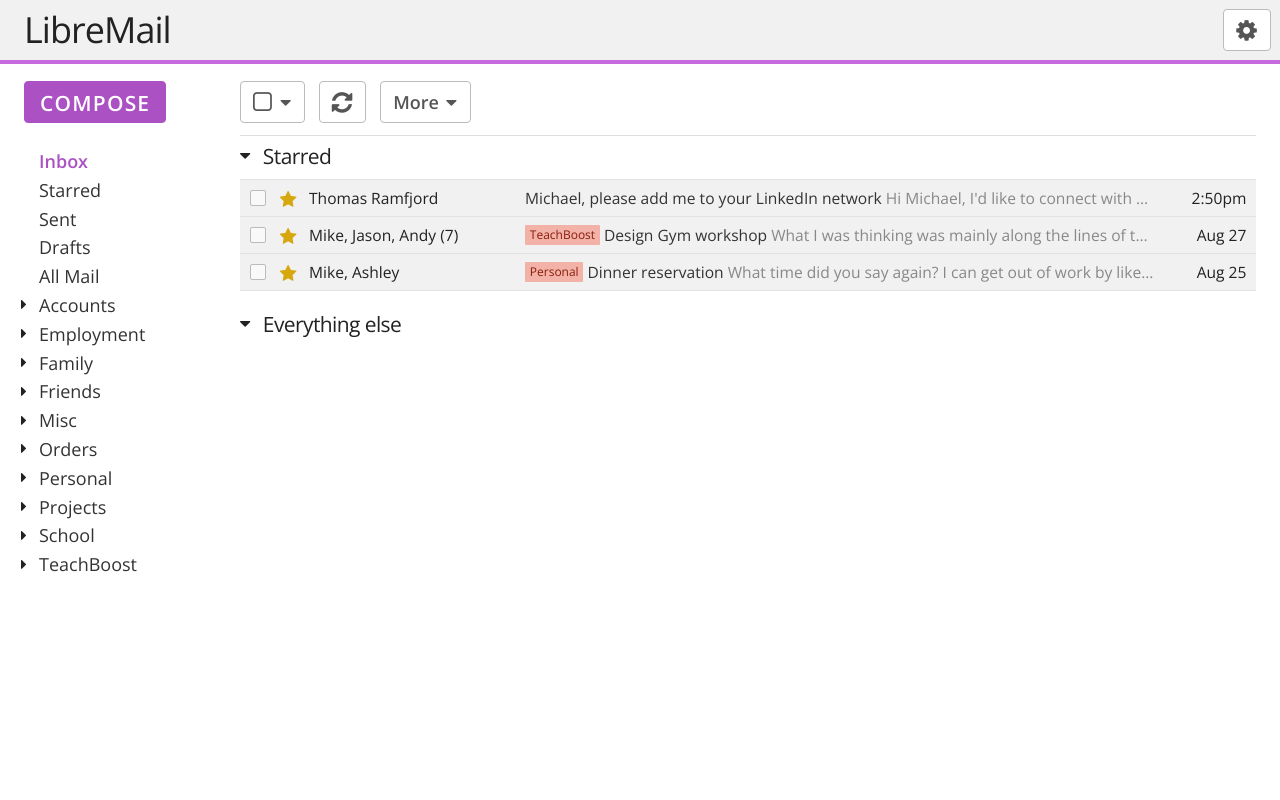
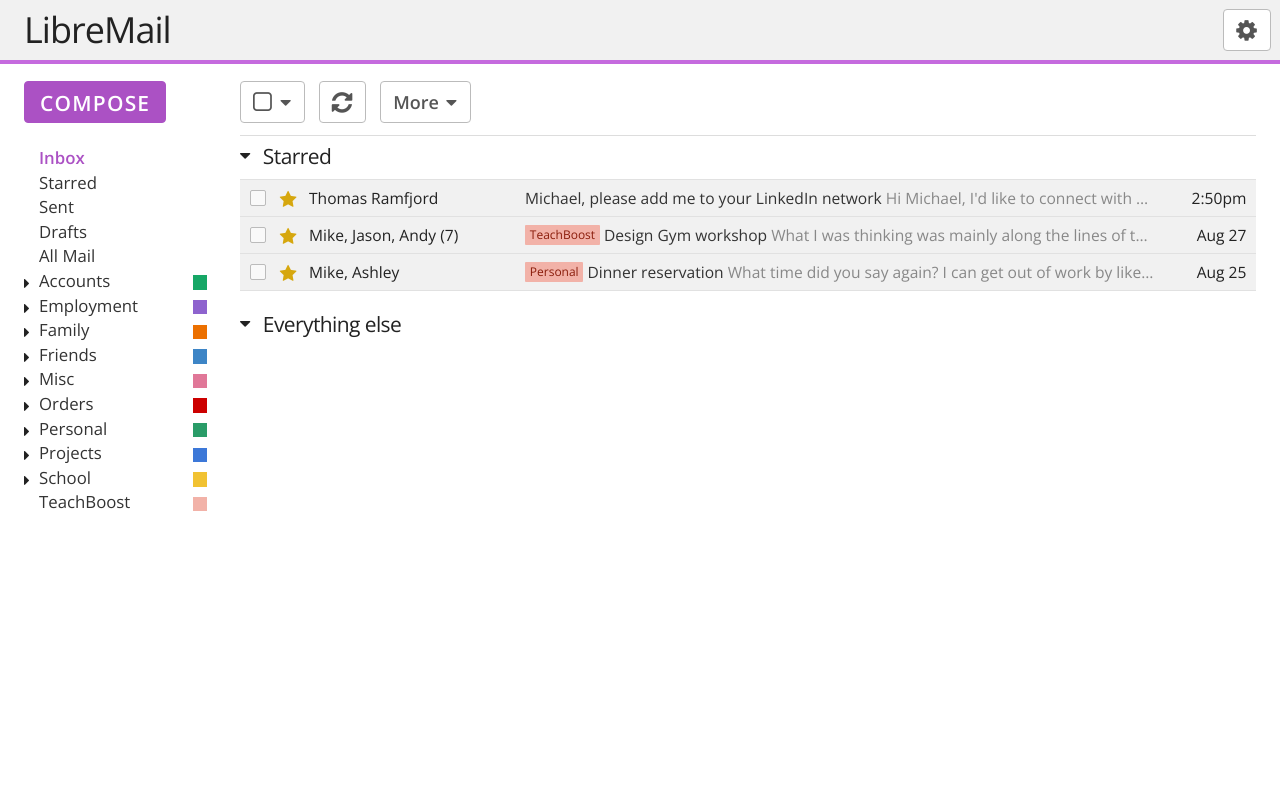
Before and after one commit to mikegioia/libremail, a PHP site: page / in a window 1280 px wide. Run offline with PHP 8.4, Linux system fonts and the light colour scheme.

Commit message:
Set up nav folder colors, and better folder styles

```diff
--- a/css/app/base.css
+++ b/css/app/base.css
@@ -18,6 +18,10 @@ section#main {
     top: 5rem;
 }
 
+a:hover {
+    color: #007db6;
+}
+
 /* Helpers */
 .blocked {
     display: block;
--- a/css/app/nav.css
+++ b/css/app/nav.css
@@ -31,7 +31,13 @@ header {
 
 nav a {
     color: #333;
+    font-size: 1.4rem;
     text-decoration: none;
+}
+
+nav a.mailbox {
+    display: block;
+    margin-right: 2rem;
 }
 
 nav li.active a {
@@ -50,24 +56,40 @@ nav {
     width: 20rem;
 }
 
+nav li {
+    line-height: 1;
+    padding-bottom: 0.4rem;
+    padding-top: 0.25rem;
+}
+
+nav li:hover {
+    background: #f1f1f1;
+}
+
+nav li:not(.active):hover a {
+    color: #000;
+}
+
 nav #nav-wrapper {
     bottom: 0;
     left: 0;
     overflow-y: auto;
-    padding-left: 2rem;
+    padding-left: 1.25rem;
     position: fixed;
     top: 12.25rem;
-    width: 17rem;
+    width: 16.5rem;
 }
 
 nav #mailboxes {
     list-style-type: none;
     margin-bottom: 0;
-    padding-left: 1.25rem;
+    padding: 0;
 }
 
 nav #mailboxes li {
     margin-bottom: 0rem;
+    padding-left: 2rem;
+    padding-right: 0.5rem;
 }
 
 nav #folders {
@@ -78,22 +100,28 @@ nav #folders {
 
 nav #folders li {
     margin-bottom: 0rem;
-    padding-left: 1.25rem;
+    padding-left: 2rem;
     position: relative;
 }
 
-nav #folders li:before {
+nav #folders li.w-sub:before {
     content: '\f0da';
+    cursor: pointer;
     font-family: FontAwesome;
     font-size: 1.3rem;
-    left: -0.25rem;
+    left: 0.75rem;
     position: absolute;
-    top: 0.2rem;
+    top: 0.5rem;
     width: 1.25rem;
 }
 
 nav #folders a.color {
-
+    float: right;
+    height: 1.2rem;
+    position: absolute;
+    right: 0.5rem;
+    top: 0.45rem;
+    width: 1.2rem;
 }
 
 /**
@@ -115,6 +143,7 @@ section #msg-actions a.button {
 .menu {
     z-index: 20;
 }
+
 .menu .control {
     margin-right: 0.75rem;
 }
--- a/index.html
+++ b/index.html
@@ -39,52 +39,61 @@
         <div id="nav-wrapper">
             <ul id="mailboxes">
                 <li class="active">
-                    <a href="#">Inbox</a>
+                    <a href="#" class="mailbox">Inbox</a>
                 </li>
                 <li>
-                    <a href="#">Starred</a>
+                    <a href="#" class="mailbox">Starred</a>
                 </li>
                 <li>
-                    <a href="#">Sent</a>
+                    <a href="#" class="mailbox">Sent</a>
                 </li>
                 <li>
-                    <a href="#">Drafts</a>
+                    <a href="#" class="mailbox">Drafts</a>
                 </li>
                 <li>
-                    <a href="#">All Mail</a>
+                    <a href="#" class="mailbox">All Mail</a>
                 </li>
             </ul>
             <ul id="folders">
-                <li>
-                    <a href="#">Accounts</a>
-                    <a class="color" href="#" style="background-color: ;"></a>
+                <li class="w-sub">
+                    <a href="#" class="mailbox">Accounts</a>
+                    <a class="color" href="#" style="background-color: #16A766;"></a>
+                </li>
+                <li class="w-sub">
+                    <a href="#" class="mailbox">Employment</a>
+                    <a class="color" href="#" style="background-color: #8E63CE;"></a>
+                </li>
+                <li class="w-sub">
+                    <a href="#" class="mailbox">Family</a>
+                    <a class="color" href="#" style="background-color: #EC7000;"></a>
+                </li>
+                <li class="w-sub">
+                    <a href="#" class="mailbox">Friends</a>
+                    <a class="color" href="#" style="background-color: #3D85C6;"></a>
+                </li>
+                <li class="w-sub">
+                    <a href="#" class="mailbox">Misc</a>
+                    <a class="color" href="#" style="background-color: #E07798;"></a>
+                </li>
+                <li class="w-sub">
+                    <a href="#" class="mailbox">Orders</a>
+                    <a class="color" href="#" style="background-color: #CC0000;"></a>
+                </li>
+                <li class="w-sub">
+                    <a href="#" class="mailbox">Personal</a>
+                    <a class="color" href="#" style="background-color: #2A9C68;"></a>
+                </li>
+                <li class="w-sub">
+                    <a href="#" class="mailbox">Projects</a>
+                    <a class="color" href="#" style="background-color: #3C78D8;"></a>
+                </li>
+                <li class="w-sub">
+                    <a href="#" class="mailbox">School</a>
+                    <a class="color" href="#" style="background-color: #F1C232;"></a>
                 </li>
                 <li>
-                    <a href="#">Employment</a>
-                </li>
-                <li>
-                    <a href="#">Family</a>
-                </li>
-                <li>
-                    <a href="#">Friends</a>
-                </li>
-                <li>
-                    <a href="#">Misc</a>
-                </li>
-                <li>
-                    <a href="#">Orders</a>
-                </li>
-                <li>
-                    <a href="#">Personal</a>
-                </li>
-                <li>
-                    <a href="#">Projects</a>
-                </li>
-                <li>
-                    <a href="#">School</a>
-                </li>
-                <li>
-                    <a href="#">TeachBoost</a>
+                    <a href="#" class="mailbox">TeachBoost</a>
+                    <a class="color" href="#" style="background-color: #F2B2A8;"></a>
                 </li>
             </ul>
         </div>
```
